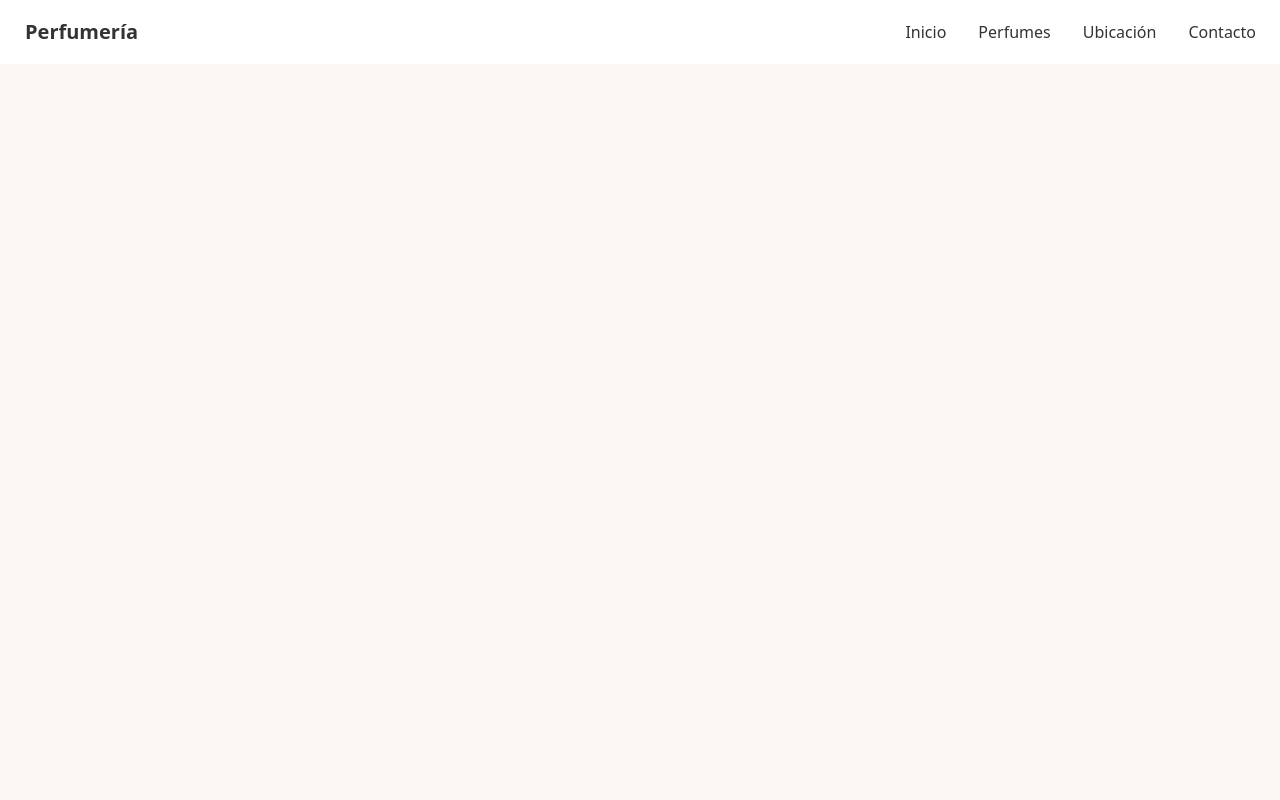
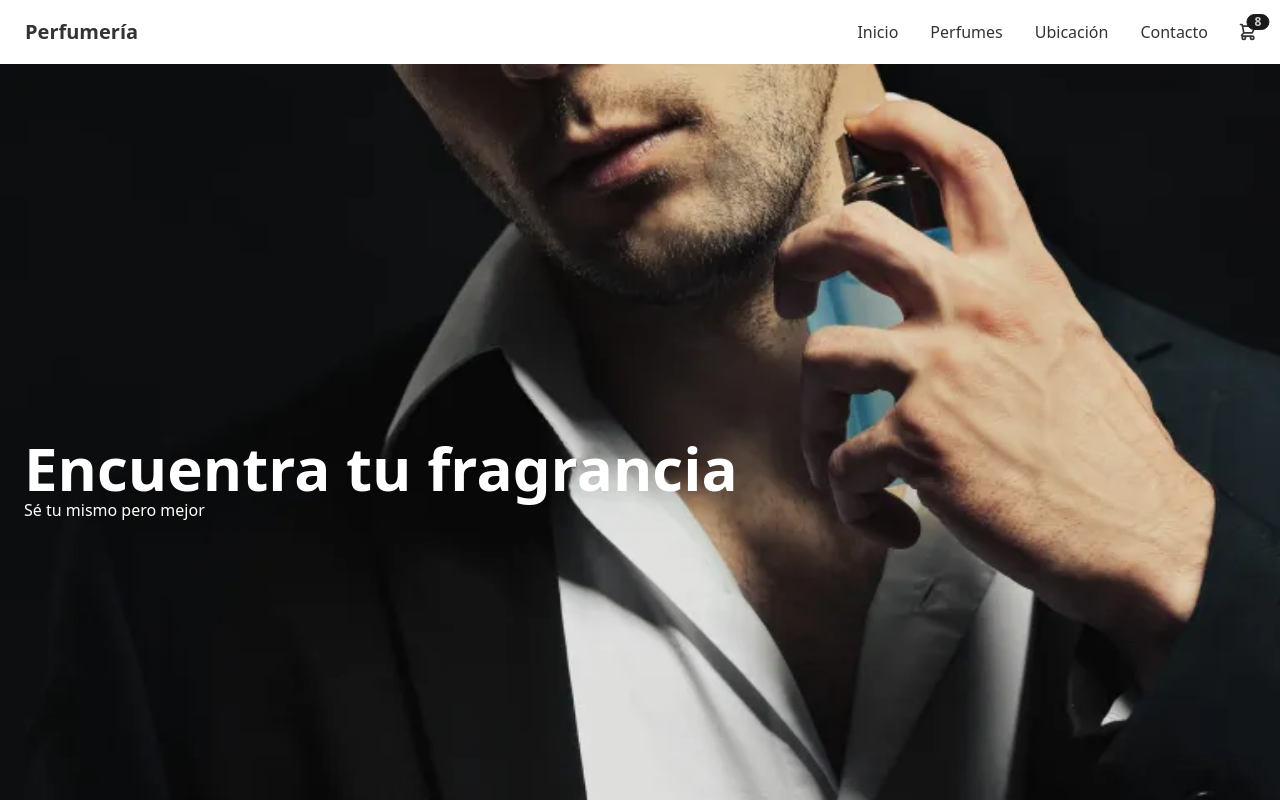
Before and after one commit to MarioValente87/perfumeria-valente-react, a React (Create React App) app: page / in a window 1280 px wide. Shown: the top 800 px of the page. Built offline with nearby package versions, Linux system fonts and the light colour scheme.

Commit message:
modificaciones

```diff
--- a/src/App.js
+++ b/src/App.js
@@ -1,13 +1,15 @@
 import React, {Fragment} from 'react';
+import Heroimage from './components/Heroimage';
 import NavBar from './components/NavBar';
+import ItemListContainer from './components/ItemListContainer';
 
 function App() {
   return (
     <Fragment>
 
       <NavBar/>
-
-
+      <Heroimage/>
+      <ItemListContainer/>
     </Fragment>
   );
 }
--- /dev/null
+++ b/src/components/CartWidget.js
@@ -0,0 +1,28 @@
+import React from 'react';
+
+const CartWidget = () => {
+    return (
+
+        <div className="flex-none">
+            <div className="dropdown dropdown-end">
+                <label tabIndex="0" className="btn btn-ghost btn-circle">
+                    <div className="indicator">
+                        <svg xmlns="http://www.w3.org/2000/svg" className="h-5 w-5" fill="none" viewBox="0 0 24 24" stroke="currentColor"><path strokeLinecap="round" strokeLinejoin="round" strokeWidth="2" d="M3 3h2l.4 2M7 13h10l4-8H5.4M7 13L5.4 5M7 13l-2.293 2.293c-.63.63-.184 1.707.707 1.707H17m0 0a2 2 0 100 4 2 2 0 000-4zm-8 2a2 2 0 11-4 0 2 2 0 014 0z" /></svg>
+                        <span className="badge badge-sm indicator-item">8</span>
+                    </div>
+                </label>
+                <div tabIndex="0" className="mt-3 card card-compact dropdown-content w-52 bg-base-100 shadow">
+                    <div className="card-body">
+                    <span className="font-bold text-lg">8 Items</span>
+                    <span className="text-info">Subtotal: $999</span>
+                <div className="card-actions">
+                    <button className="btn btn-primary btn-block">View cart</button>
+                </div>
+            </div>
+          </div>
+        </div>
+      </div>
+     );
+}
+
+export default CartWidget;
--- /dev/null
+++ b/src/components/Heroimage.js
@@ -0,0 +1,21 @@
+import React from 'react';
+import bgImg from "../imagenes/heroImage.jpeg"
+
+const Heroimage = () => {
+
+
+    return (
+        <>
+        <div className='w-full relative'>
+            <div className='w-full h-full flex flex-col absolute top-0 left-0 justify-center items-start pl-6'>
+                <div className='text-6xl font-bold text-white' >Encuentra tu fragrancia</div>
+                <div className='text-2xlg text-white'>Sé tu mismo pero mejor</div>
+            </div>
+            <div className='w-full h-[52rem] bg-no-repeat bg-cover bg-left bg-fixed' style={{ backgroundImage: `url(${bgImg})` }}></div>
+
+        </div>
+        </>
+     );
+}
+
+export default Heroimage;
--- /dev/null
+++ b/src/components/ItemListContainer.js
@@ -0,0 +1,13 @@
+import React from 'react';
+
+const ItemListContainer = () => {
+    return (
+
+        <>
+        <div className='h-[32rem] bg-slate-900 text-white'>ACÁ IRIA LO QUE SERÍAN LOS ELEMENTOS DEL CARRITO</div>
+
+        </>
+     );
+}
+
+export default ItemListContainer;
--- a/src/components/NavBar.js
+++ b/src/components/NavBar.js
@@ -1,20 +1,22 @@
 import React from 'react';
+import CartWidget from './CartWidget';
 
 
 const NavBar = () => {
     return (
 
-        <div data-theme="cmyk" className="navbar">
-  <div className="flex-auto w-64">
+        <div data-theme="cmyk" className="navbar flex flex-wrap">
+          <div className="flex-auto w-64 ">
             <a href="/#" className="btn btn-ghost normal-case text-xl">Perfumería</a>
         </div>
-  <div className="flex-none">
+        <div className="flex-none flex-wrap: wrap">
           <ul className="menu menu-horizontal p-0">
             <li><a href="/#">Inicio</a></li>
             <li><a href="/#">Perfumes</a></li>
             <li><a href="/#">Ubicación</a></li>
             <li><a href="/#">Contacto</a></li>
           </ul>
+      <CartWidget/>
       </div>
     </div>
 
```
Also changed, not shown: src/imagenes/heroImage.jpeg (added). Lines whose indentation alone changed are shown as unchanged.
